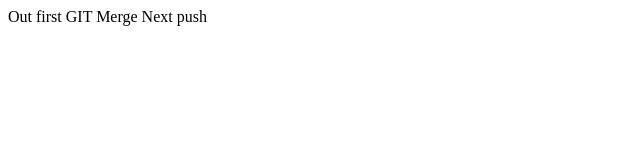
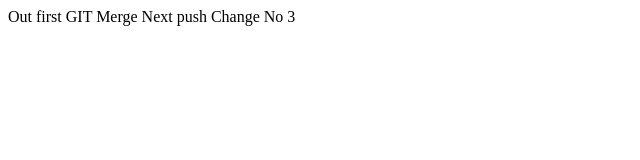
Before and after one commit to Darren-ODonnell/GitMerge, a plain HTML site: page Project/index.html in a window 1280 px wide. Shown: the whole page, without its empty margins (0-640 px from the left). Drawn offline with Linux system fonts and the light colour scheme.

Commit message:
Index changed

```diff
--- a/Project/index.html
+++ b/Project/index.html
@@ -12,5 +12,7 @@
 Next push
 
 
+Change No 3
+
 </body>
 </html>
```
